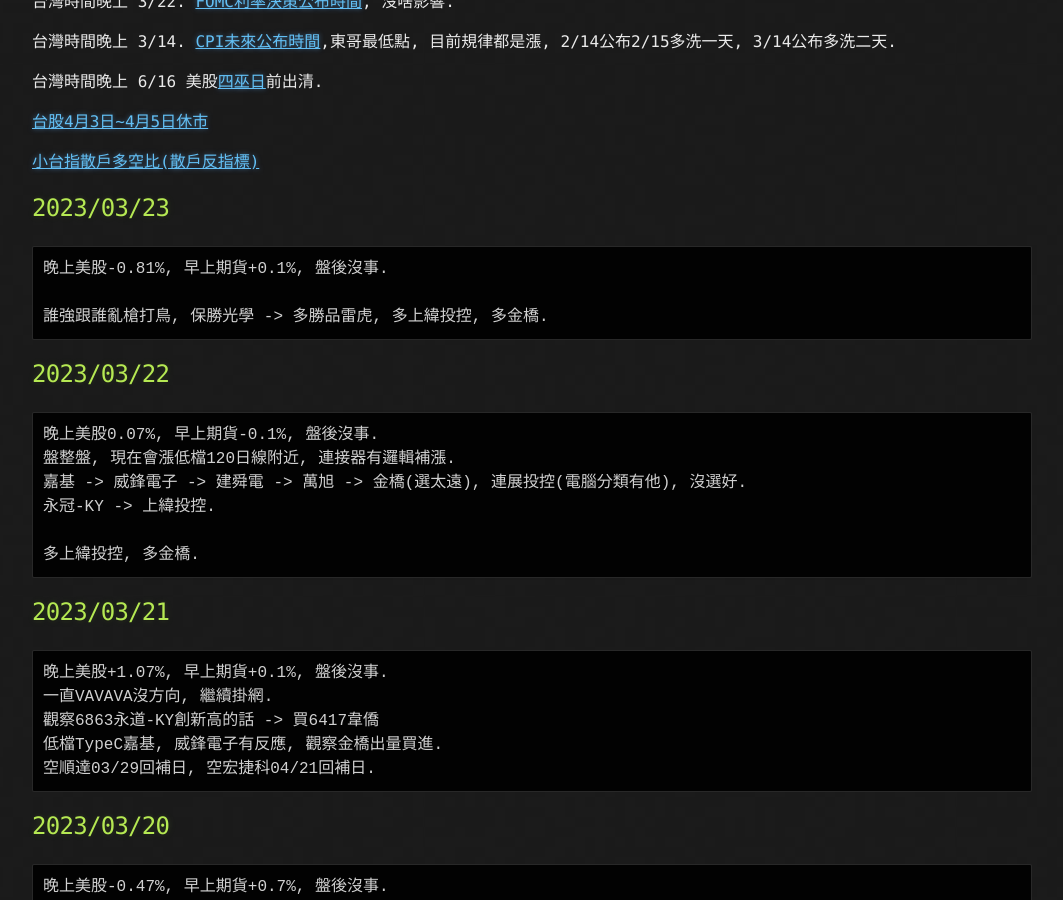
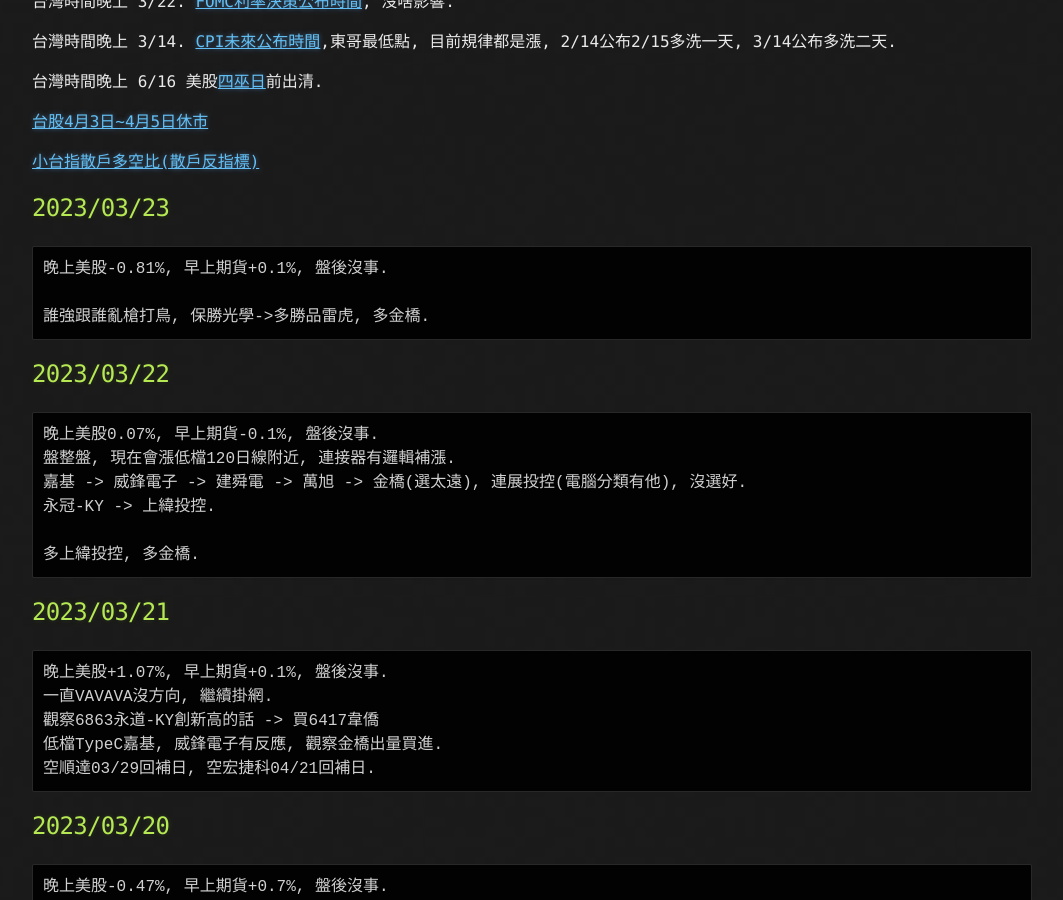
Before and after one commit to lepg5487/Stock_God, a Jekyll site: the page built from index.md, in a window 1280 px wide and 900 px high, scrolled down 468 px. Shown: the whole window, without its empty margins (108-1171 px from the left). Built offline with Jekyll 4.4.1, drawn with Linux system fonts in a browser that asks for light colours; our own code applies the rules of GitHub Pages for plain Markdown files.

Commit message:
Update index.md

````diff
--- a/index.md
+++ b/index.md
@@ -26,7 +26,7 @@ layout: testlayouts
 ```
 晚上美股-0.81%, 早上期貨+0.1%, 盤後沒事.
 
-誰強跟誰亂槍打鳥, 保勝光學 -> 多勝品雷虎, 多上緯投控, 多金橋.
+誰強跟誰亂槍打鳥, 保勝光學->多勝品雷虎, 多金橋.
 ```
 
 ## 2023/03/22
````
